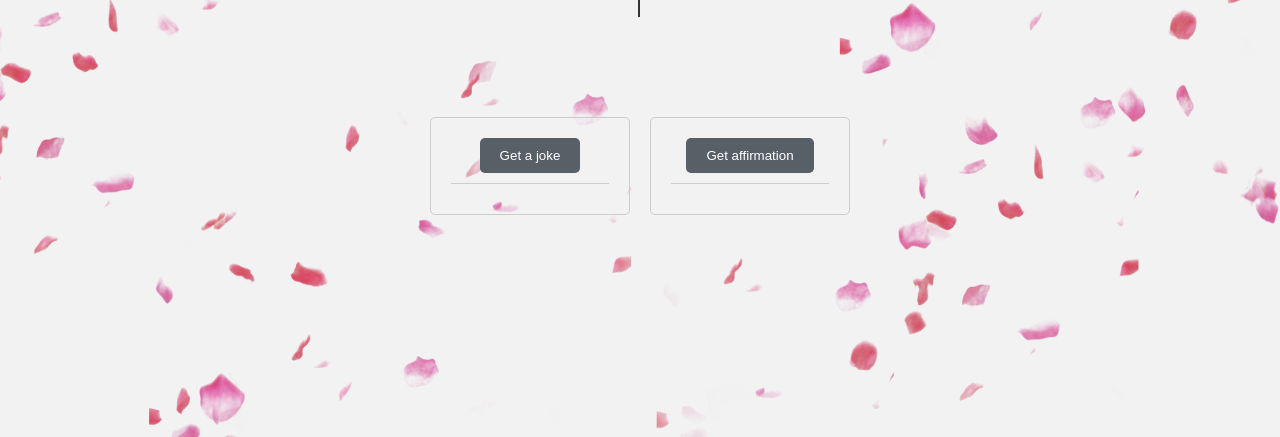
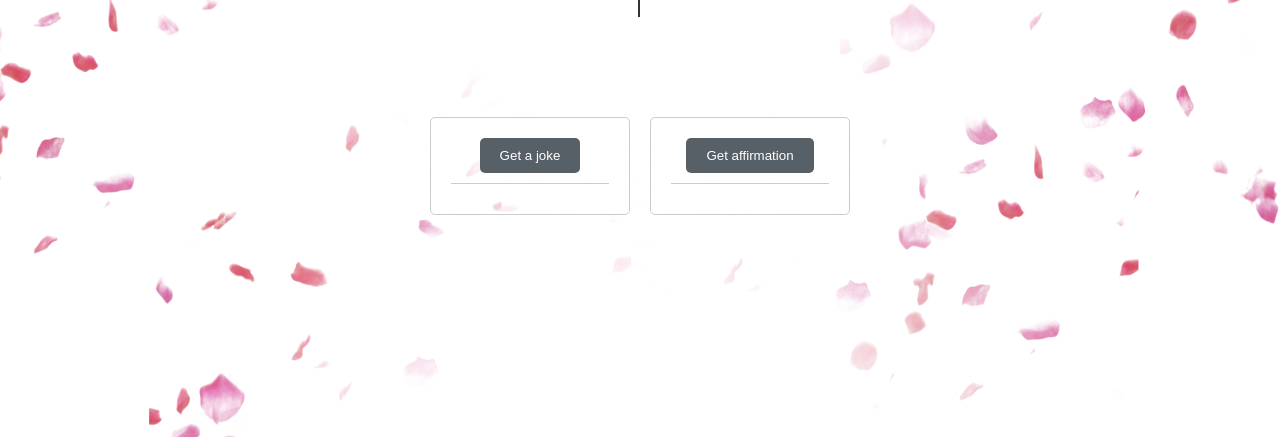
Before and after one commit to marmorozovna/hakaton_march2024, a plain HTML site: page index.html in a window 1280 px wide. Shown: the part 363-800 px from the top of the page. Drawn offline with Linux system fonts and the light colour scheme.

Commit message:
add gradient

```diff
--- a/assets/styles/style.css
+++ b/assets/styles/style.css
@@ -9,7 +9,7 @@
 body {
     padding: 0 20px;
    font-family: Arial, sans-serif;
-   background: #f2f2f2 url(../image/petals.png);
+   background: radial-gradient(circle, rgba(255,255,255,1) 30%, rgba(255,255,255,0) 68%), url(../image/petals.png);
    background-size: cover;
    background-repeat: repeat;
    display: flex;
```
